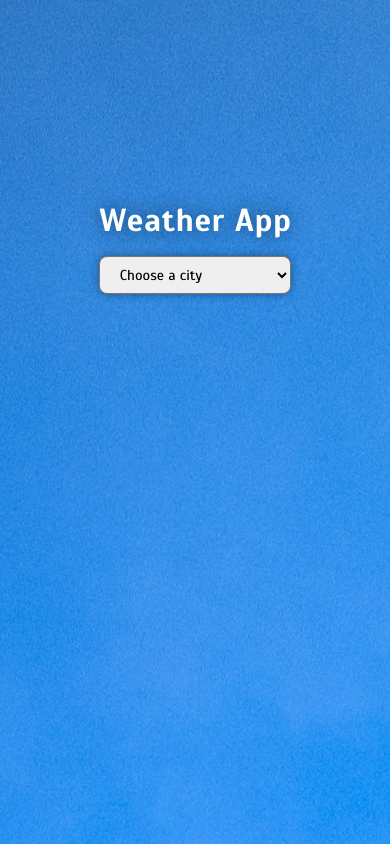
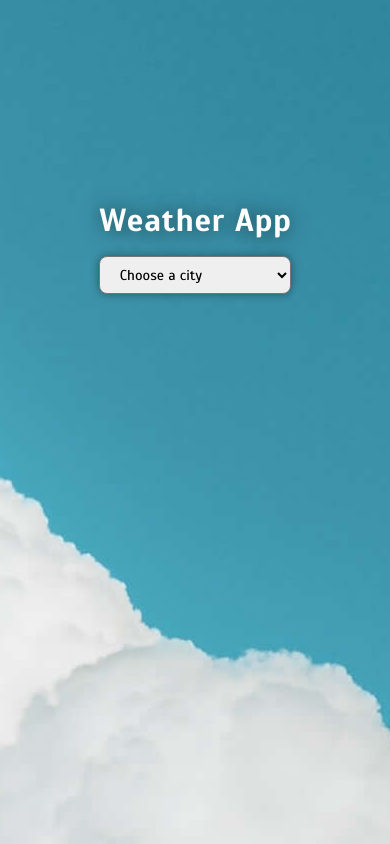
Before and after one commit to RickyLobo626/weather-app, a Vue app: page / in a window 390 px wide. Built offline with nearby package versions, Linux system fonts and the light colour scheme.

Commit message:
Change background img and update font-sizes

```diff
--- a/src/App.vue
+++ b/src/App.vue
@@ -9,7 +9,7 @@
       :day="i"
     ></weather-display>
   </section>
-  <section class="future grid">
+  <section class="future">
     <weather-display
       class="container flex column"
       v-for="(otherDay, i) in otherDays"
--- a/src/styles.css
+++ b/src/styles.css
@@ -46,8 +46,8 @@ body {
   height: 100%;
   background-color: #5ebad8;
   background-image: url(./assets/bc.jpg);
+  background-position: 0% 50%;
   background-repeat: repeat;
-  background-position: 0 10%;
 }
 
 section,
@@ -114,24 +114,21 @@ select {
 }
 
 .now {
-  flex-wrap: wrap;
   gap: 3rem;
 }
 
 .future {
   max-width: 90rem;
+
+  display: grid;
+  grid-template-columns: repeat(auto-fit, minmax(15rem, 1fr));
+  gap: 2rem;
 }
 
 .big {
   min-width: 25rem;
   flex-basis: 35rem;
   font-size: 1.2rem;
-}
-
-.grid {
-  display: grid;
-  grid-template-columns: repeat(auto-fit, minmax(15rem, 1fr));
-  gap: 2rem;
 }
 
 .info {
@@ -143,20 +140,12 @@ select {
   font-size: 2em;
 }
 
-.small .day {
-  font-size: 1.6em;
-}
-
 .description {
   font-size: 1.8em;
   flex-basis: 7rem;
   line-height: 1.5;
   padding-bottom: 5px;
   border-bottom: 1px solid black;
-}
-
-.small .description {
-  font-size: 1.6em;
 }
 
 .numbers {
@@ -186,21 +175,53 @@ select {
 }
 
 .wind {
+  font-size: 1.8em;
+}
+
+.small {
+  font-size: 0.9rem;
+}
+
+.small .day {
+  font-size: 1.8em;
+}
+
+.small .description {
+  font-size: 1.6em;
+}
+
+.small .temp {
   font-size: 2em;
+}
+
+.small .wind {
+  font-size: 1.6em;
 }
 
 @media (max-width: 50em) {
   :root {
     font-size: 50%;
   }
+
+  body {
+    background-position: 3% 50%;
+  }
+
+  .small {
+    font-size: 0.8rem;
+  }
 }
 
-@media (max-width: 32em) {
-  .small {
-    font-size: 0.9rem;
+@media (max-width: 28em) {
+  body {
+    background-position: 3% 46%;
   }
 
-  .grid {
+  .now {
+    flex-wrap: wrap;
+  }
+
+  .future {
     grid-template-columns: repeat(auto-fit, minmax(12rem, 1fr));
   }
 
```
Also changed, not shown: src/assets/bc.jpg.
